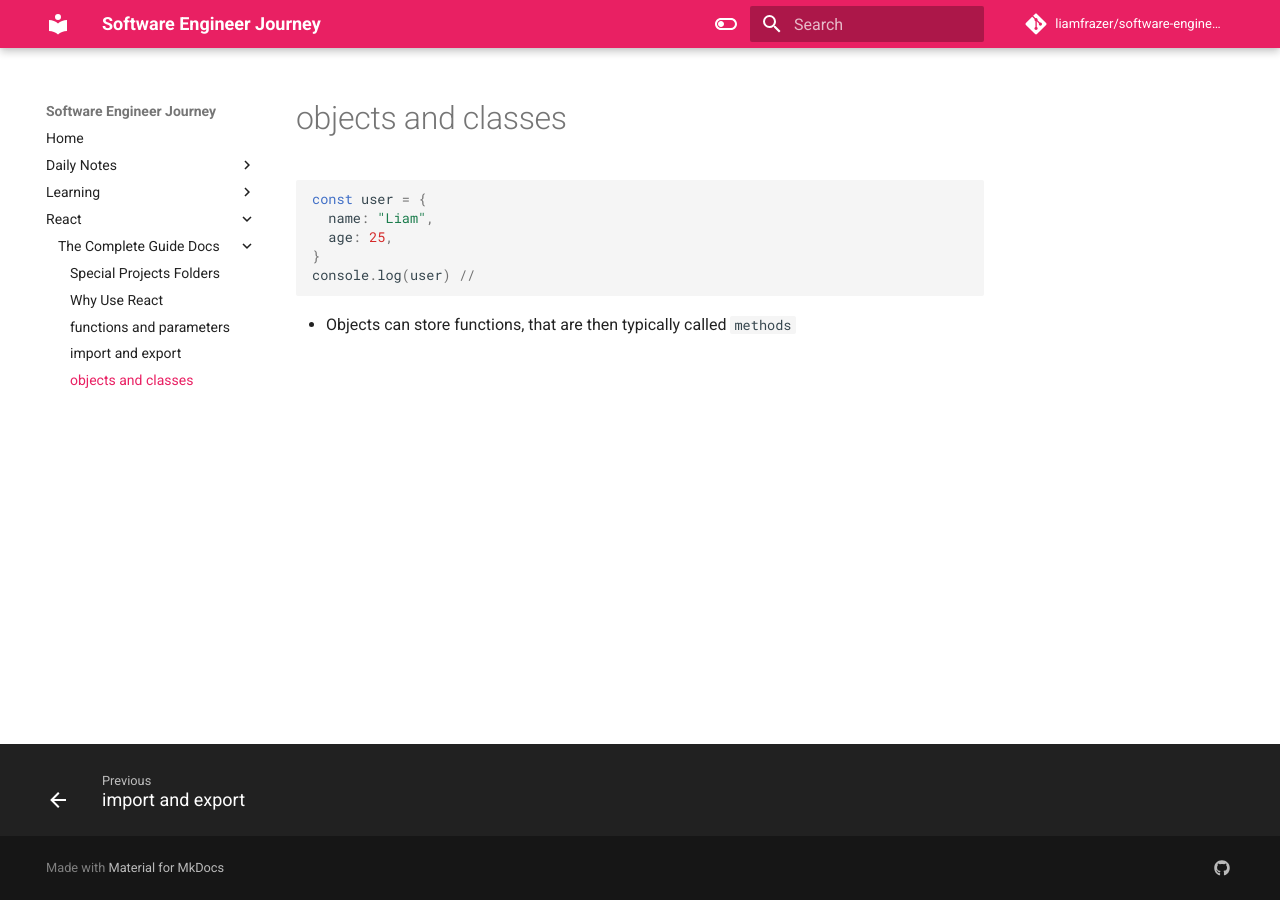
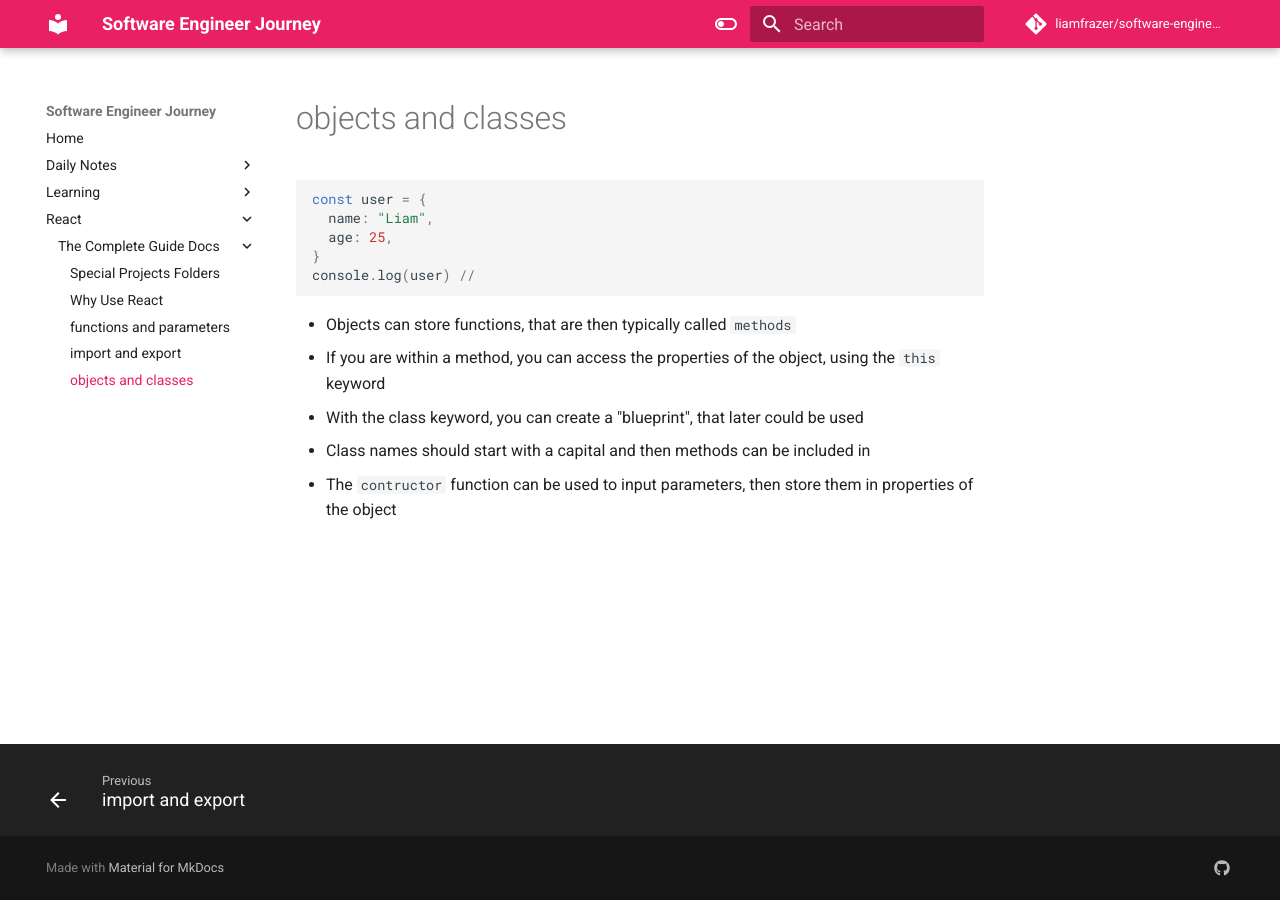
Before and after one commit to liamfrazer/software-engineer-journey, an MkDocs documentation site: the page built from docs/React/The Complete Guide Docs/objects and classes.md, in a window 1280 px wide. Built offline with MkDocs 1.6.1 and Material for MkDocs 9.7.7, drawn with Linux system fonts in a browser that asks for light colours; comment, search, counter and statistics services are not loaded.

Commit message:
vault backup: 2023-12-10 12:08:00

```diff
--- a/docs/React/The Complete Guide Docs/objects and classes.md
+++ b/docs/React/The Complete Guide Docs/objects and classes.md
@@ -3,6 +3,7 @@ tags:
   - objects
   - classes
   - methods
+  - this
 ---
 # objects and classes
 
@@ -17,3 +18,8 @@ console.log(user) //
 
 
 * Objects can store functions, that are then typically called `methods`
+* If you are within a method, you can access the properties of the object, using the `this` keyword
+
+* With the class keyword, you can create a "blueprint", that later could be used
+* Class names should start with a capital and then methods can be included in
+* The `contructor` function can be used to input parameters, then store them in properties of the object
```
